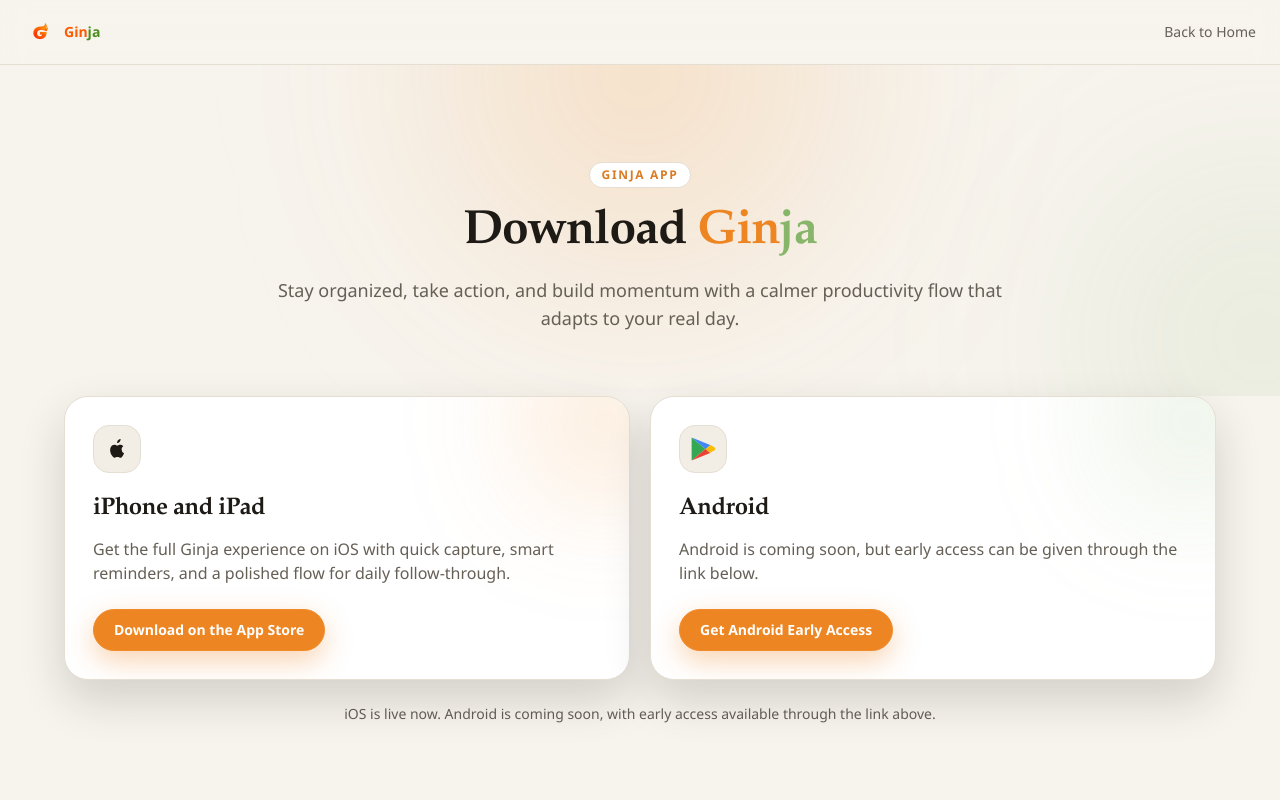
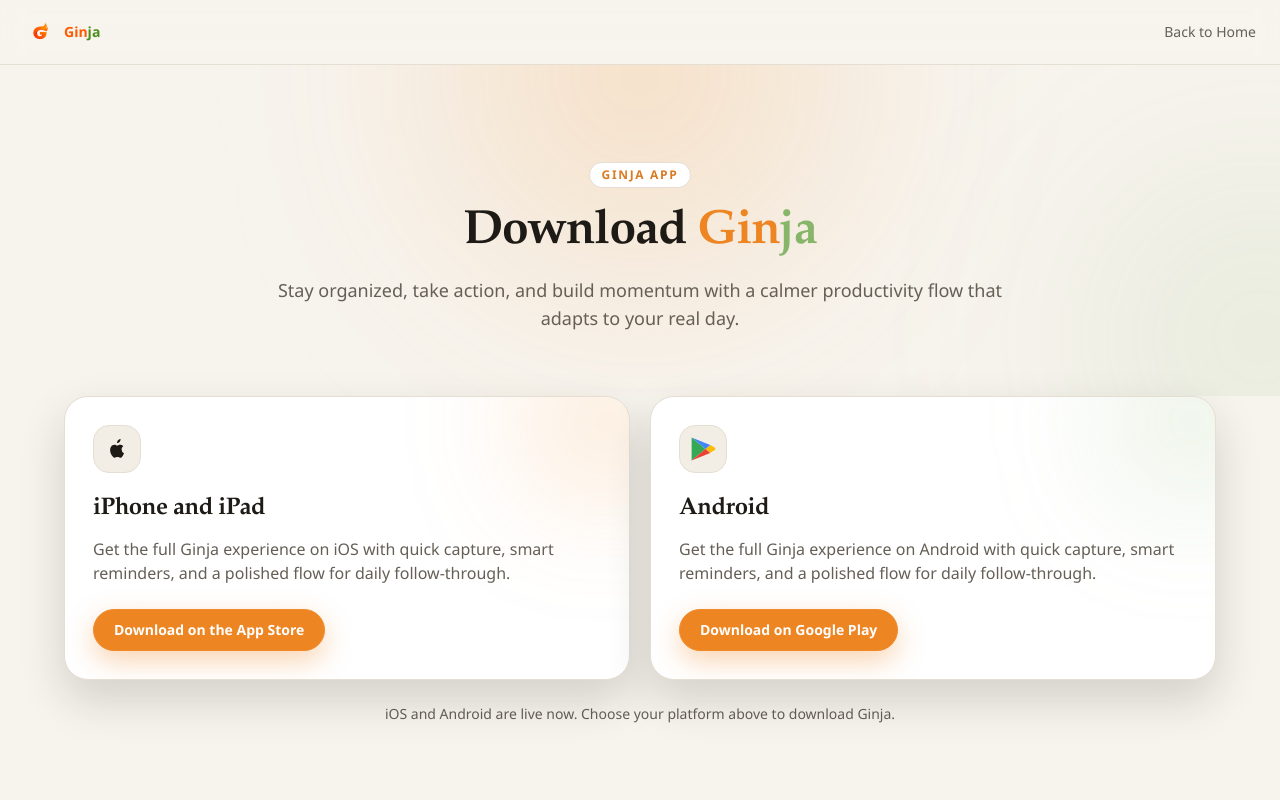
Before and after one commit to emyrael/Ginja_App, a Next.js app in the folder frontend/: page /download in a window 1280 px wide. Shown: the top 800 px of the page. Built offline with nearby package versions, Linux system fonts and the light colour scheme.

Commit message:
added android download url

```diff
--- a/frontend/pages/download.js
+++ b/frontend/pages/download.js
@@ -5,7 +5,7 @@
 import { trackDownload, trackFeedbackClick } from '../lib/analytics';
 
 const APP_STORE_URL = 'https://apps.apple.com/us/app/ginja-app/id6752789324';
-const PLAY_STORE_URL = 'https://docs.google.com/forms/d/e/1FAIpQLScrmm9SzO8qZMTQeBS0lizabwrNLz-1b6yWetVsBSv1faCmOA/viewform?usp=sharing&ouid=100679526363664014529';
+const PLAY_STORE_URL = 'https://play.google.com/store/apps/details?id=com.ginjaapp.ginja&pcampaignid=web_share';
 const FEEDBACK_FORM_URL = 'https://docs.google.com/forms/d/1jTV1wg9RGzJ08H9UE0e_fSkbmdwC573FHgjST0WHiR4/edit';
 
 function AppleIcon() {
@@ -115,16 +115,16 @@
             />
             <PlatformCard
               title="Android"
-              description="Android is coming soon, but early access can be given through the link below."
+              description="Get the full Ginja experience on Android with quick capture, smart reminders, and a polished flow for daily follow-through."
               href={PLAY_STORE_URL}
-              cta="Get Android Early Access"
+              cta="Download on Google Play"
               icon={<PlayStoreIcon />}
               glow="bg-[#87B66A]/20"
               onClick={() => trackDownload('android')}
             />
           </div>
           <p className="mx-auto mt-6 max-w-6xl text-center text-sm text-[var(--download-muted)]">
-            iOS is live now. Android is coming soon, with early access available through the link above.
+            iOS and Android are live now. Choose your platform above to download Ginja.
           </p>
         </section>
       </main>
```
